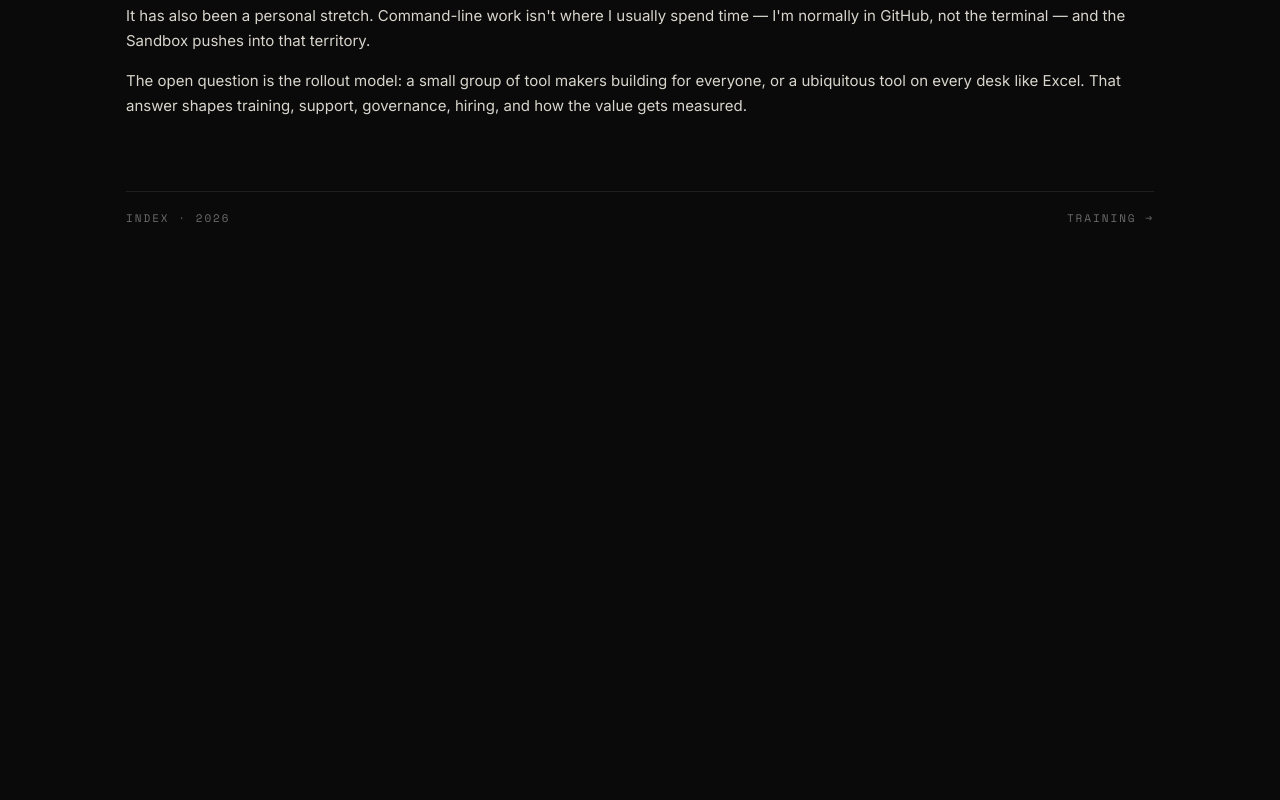
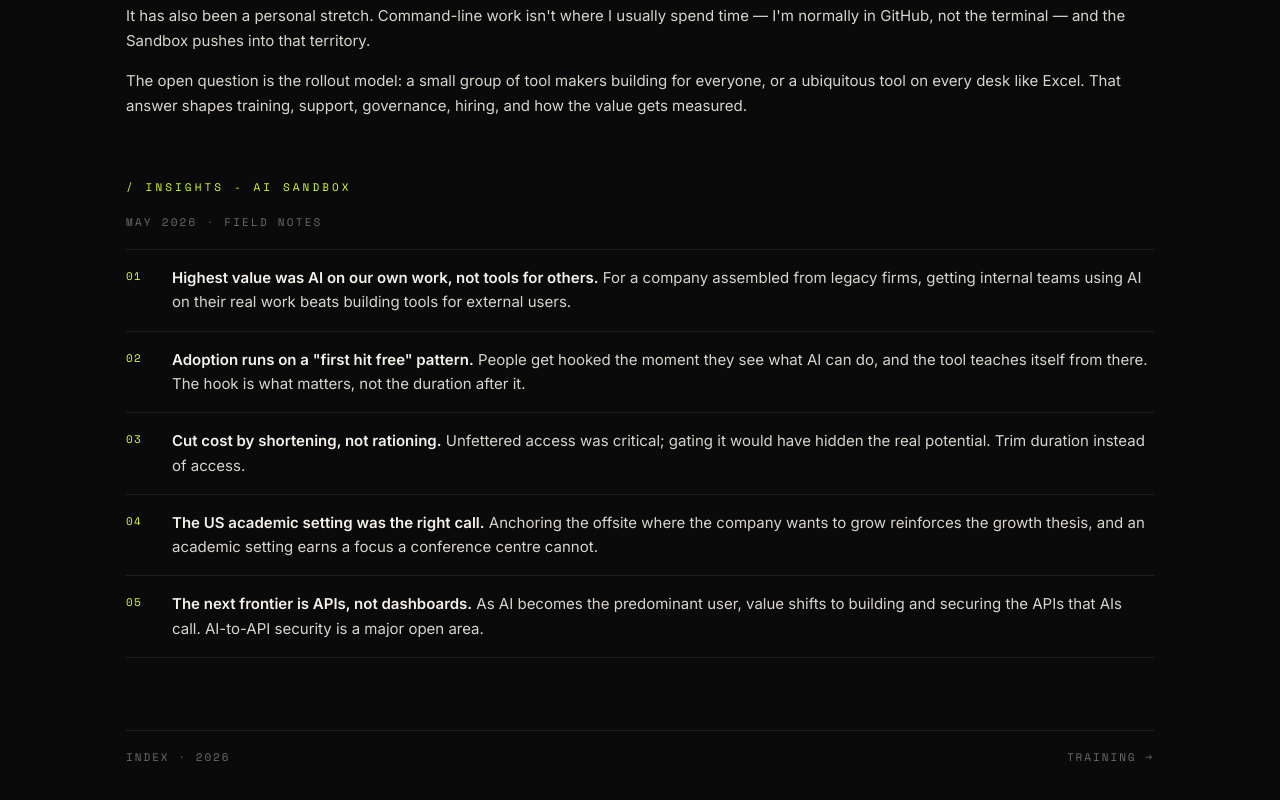
Before and after one commit to VeryImportantBusinesBoy/SLRSandbox, a plain HTML site: page index.html in a window 1280 px wide. Shown: the part 2220-3020 px from the top of the page. Before the commit the page ends 2486 px from the top, so only its background shows below. Drawn offline with nearby package versions, Linux system fonts and the light colour scheme.

Commit message:
Sync index with BoringMan: add AI Sandbox insights section
Co-Authored-By: Claude Opus 4.7 (1M context) <noreply@anthropic.com>

```diff
--- a/index.html
+++ b/index.html
@@ -171,6 +171,33 @@
     color: var(--muted);
     margin-bottom: 18px;
   }
+  ol.insights {
+    list-style: none;
+    counter-reset: ins;
+    padding: 0;
+    margin: 0;
+  }
+  ol.insights li {
+    position: relative;
+    padding: 16px 0 16px 46px;
+    border-bottom: 1px solid #1f1f1f;
+    font-size: 15px;
+    line-height: 1.62;
+    color: #d8d5cc;
+  }
+  ol.insights li:first-child { border-top: 1px solid #1f1f1f; }
+  ol.insights li::before {
+    counter-increment: ins;
+    content: counter(ins, decimal-leading-zero);
+    position: absolute;
+    left: 0;
+    top: 18px;
+    font-family: "Space Mono", monospace;
+    font-size: 11px;
+    letter-spacing: 0.12em;
+    color: var(--accent);
+  }
+  ol.insights li b { color: var(--ink); font-weight: 600; }
 
   .history {
     margin-top: 60px;
@@ -352,11 +379,23 @@
     </div>
 
     <section class="bio history">
-      <div class="label">/ Reflection — AI Sandbox</div>
+      <div class="label">/ Reflection - AI Sandbox</div>
       <p class="meta">May 2026 · Voice Note</p>
       <p>The SLR AI immersion program — the "Sandbox" — has been a positive experience. What works: the freedom to use tools and capabilities not available in the normal work environment; watching colleagues get hooked on it for the first time; a group of sharp people to test ideas against; and real cross-org connection. SLR is built from multiple acquisitions, and the Sandbox has been a way to actually meet people across the company.</p>
       <p>It has also been a personal stretch. Command-line work isn't where I usually spend time — I'm normally in GitHub, not the terminal — and the Sandbox pushes into that territory.</p>
       <p>The open question is the rollout model: a small group of tool makers building for everyone, or a ubiquitous tool on every desk like Excel. That answer shapes training, support, governance, hiring, and how the value gets measured.</p>
+    </section>
+
+    <section class="bio history">
+      <div class="label">/ Insights - AI Sandbox</div>
+      <p class="meta">May 2026 · Field Notes</p>
+      <ol class="insights">
+        <li><b>Highest value was AI on our own work, not tools for others.</b> For a company assembled from legacy firms, getting internal teams using AI on their real work beats building tools for external users.</li>
+        <li><b>Adoption runs on a "first hit free" pattern.</b> People get hooked the moment they see what AI can do, and the tool teaches itself from there. The hook is what matters, not the duration after it.</li>
+        <li><b>Cut cost by shortening, not rationing.</b> Unfettered access was critical; gating it would have hidden the real potential. Trim duration instead of access.</li>
+        <li><b>The US academic setting was the right call.</b> Anchoring the offsite where the company wants to grow reinforces the growth thesis, and an academic setting earns a focus a conference centre cannot.</li>
+        <li><b>The next frontier is APIs, not dashboards.</b> As AI becomes the predominant user, value shifts to building and securing the APIs that AIs call. AI-to-API security is a major open area.</li>
+      </ol>
     </section>
 
     <footer>
```
